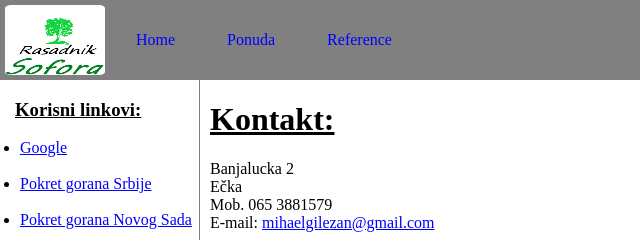
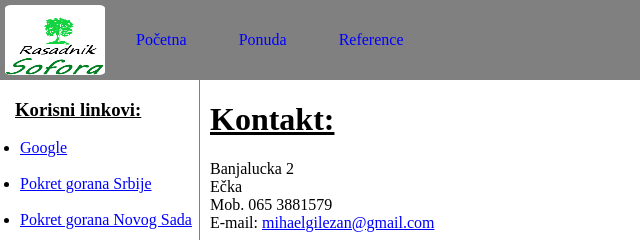
Before and after one commit to nmirce/rasadnik, a plain HTML site: page kontakt.html in a window 1280 px wide. Shown: the top 240 px of the page, 0-640 px from the left. Drawn offline with Linux system fonts and the light colour scheme; some packages are replaced by stand-ins of ours.

Commit message:
ispravljen naziv sa home u početna u nav

```diff
--- a/kontakt.html
+++ b/kontakt.html
@@ -11,7 +11,7 @@
   <header id="header">
     <img class ="logo" src="img/logo.png" alt="logo"/>
     <ul class="ul-nav">
-      <li class="li-nav"><a href="index.html">Home</a></li>
+      <li class="li-nav"><a href="index.html">Početna</a></li>
       <li class="li-nav"><a href="ponuda.html">Ponuda</a></li>
       <li class="li-nav"><a href="reference.html">Reference</a></li>
       <li class="li-nav push"><a href="kontakt.html">Kontakt</a></li>
```
Also changed, not shown: ponuda.html (+1 -1 lines), reference.html (+1 -1 lines).
